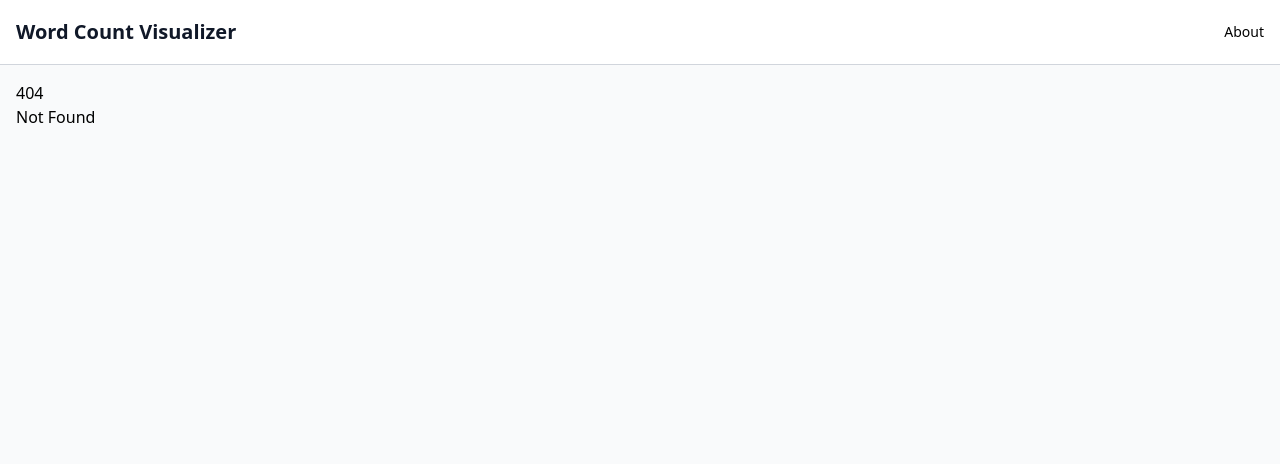
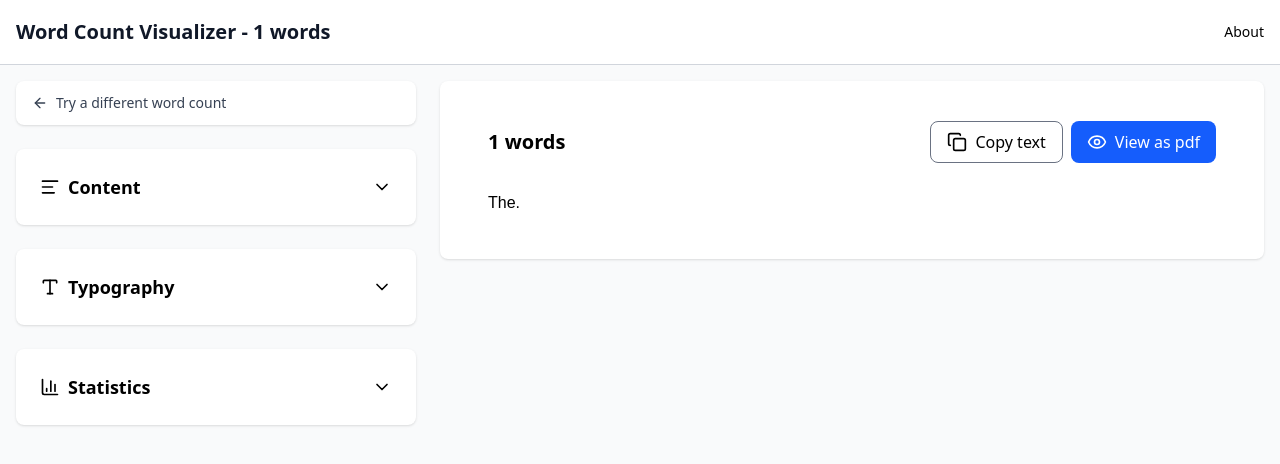
Before and after one commit to Blue-Pilkinton-Ching/word-count-visualizer, a SvelteKit app: page /words/1 in a window 1280 px wide. Before the commit this address had no page. Shown: the top 464 px of the page. Built offline with nearby package versions, Linux system fonts and the light colour scheme.

Commit message:
refactor

```diff
--- /dev/null
+++ b/src/lib/components/App.svelte
@@ -0,0 +1,152 @@
+<script lang="ts">
+	let {
+		title,
+		searchTitle,
+		description,
+		wordCount
+	}: { title: string; searchTitle: string; description: string; wordCount?: number } = $props();
+
+	import {
+		generateSampleText,
+		countWords,
+		type TextGenerationOptions
+	} from '$lib/utils/text-generation';
+	import ContentConfig from '$lib/components/ContentConfig.svelte';
+	import TypographyConfig from '$lib/components/TypographyConfig.svelte';
+	import Statistics from '$lib/components/Statistics.svelte';
+	import DocumentPreview from '$lib/components/DocumentPreview.svelte';
+	import Words from '$lib/components/Words.svelte';
+	import { ArrowLeft } from 'lucide-svelte';
+
+	import { page } from '$app/state';
+
+	let wordCountInput: number = $state(
+		wordCount ?? (Number(page.url.searchParams.get('words')) || 50)
+	);
+	let customText = $state('');
+	let useCustomText = $state(false);
+	let fontSize = $state(12);
+	let fontFamily = $state('Arial');
+	let lineSpacing = $state(2.0);
+	let language = $state('en');
+	let includePunctuation = $state(true);
+	let averageSentenceLength = $state(12);
+	let paragraphLength = $state(80);
+
+	let textPreviewTitle = $derived(
+		wordCount ? `${wordCount.toLocaleString()} words` : ' Text Preview'
+	);
+
+	function getDisplayText(): string {
+		if (useCustomText && customText.trim()) {
+			return customText;
+		}
+		const options: TextGenerationOptions = {
+			includePunctuation,
+			averageSentenceLength,
+			paragraphLength
+		};
+		return generateSampleText(wordCountInput ?? 0, language, options);
+	}
+
+	$effect(() => {
+		if (useCustomText && customText.trim()) {
+			wordCountInput = countWords(customText);
+		}
+	});
+
+	const displayText = $derived(getDisplayText());
+	const actualWordCount = $derived(countWords(displayText));
+	const sentences = $derived(displayText.split(/[.!?]+/).filter((s) => s.trim().length > 0).length);
+	const paragraphs = $derived(
+		displayText.split(/\n\s*\n/).filter((p) => p.trim().length > 0).length
+	);
+	const avgWordsPerSentence = $derived(
+		sentences > 0 ? Math.round((actualWordCount / sentences) * 10) / 10 : 0
+	);
+	const avgWordsPerParagraph = $derived(
+		paragraphs > 0 ? Math.round((actualWordCount / paragraphs) * 10) / 10 : 0
+	);
+
+	// RTL languages detection
+	const rtlLanguages = ['ar', 'he'];
+	const isRTL = $derived(rtlLanguages.includes(language));
+</script>
+
+<svelte:head>
+	<title>{searchTitle}</title>
+	<meta name="description" content={description} />
+	<meta name="language" content="English" />
+	<meta
+		name="keywords"
+		content="word count, pages calculator, document length, essay length, word counter, page estimator, academic writing, professional writing, words visualized, word count visual, word count example, word count preview"
+	/>
+	<meta property="og:title" content={searchTitle} />
+	<meta property="og:description" content={description} />
+	<meta property="og:type" content="website" />
+	<meta
+		name="robots"
+		content="index, follow, max-image-preview:large, max-snippet:-1, max-video-preview:-1"
+	/>
+	<link rel="canonical" href="https://wordcountvisualizer.com" />
+</svelte:head>
+
+<header class="overlay-scrollbar border-b border-gray-300 bg-white">
+	<div class="container mx-auto flex h-16 items-center justify-between px-4">
+		<div class="flex w-full items-center justify-between space-x-2">
+			<a href="/">
+				<h1 class="text-xl font-semibold text-gray-900">{title}</h1>
+			</a>
+			<a href="/about" class="text-sm hover:underline">About</a>
+		</div>
+	</div>
+</header>
+<div class="overlay-scrollbar">
+	<main class="container mx-auto p-4">
+		<div class="grid gap-6 lg:grid-cols-12" itemscope itemtype="https://schema.org/WebApplication">
+			<!-- Controls Panel -->
+			<aside class="space-y-6 lg:col-span-4" aria-label="Document configuration controls">
+				{#if wordCount}
+					<a
+						href="/?words={wordCount}"
+						class="flex items-center gap-2 rounded-lg bg-white px-4 py-3 text-sm font-medium text-gray-700 shadow-sm transition-colors hover:bg-gray-50 hover:text-blue-600"
+					>
+						<ArrowLeft class="h-4 w-4" />
+						Try a different word count
+					</a>
+				{:else}
+					<Words bind:wordCountInput bind:useCustomText />
+				{/if}
+				<ContentConfig
+					bind:useCustomText
+					bind:customText
+					bind:language
+					bind:includePunctuation
+					bind:averageSentenceLength
+					bind:paragraphLength
+				/>
+				<TypographyConfig bind:fontFamily bind:fontSize bind:lineSpacing />
+				<Statistics
+					{displayText}
+					{actualWordCount}
+					{sentences}
+					{paragraphs}
+					{avgWordsPerSentence}
+					{avgWordsPerParagraph}
+				/>
+			</aside>
+
+			<!-- Preview Area -->
+			<section class="lg:col-span-8" role="main" aria-label="Document preview">
+				<DocumentPreview
+					{displayText}
+					{fontFamily}
+					{fontSize}
+					{lineSpacing}
+					{isRTL}
+					previewTitle={textPreviewTitle}
+				/>
+			</section>
+		</div>
+	</main>
+</div>
--- a/src/lib/components/DocumentPreview.svelte
+++ b/src/lib/components/DocumentPreview.svelte
@@ -6,13 +6,15 @@
 		fontFamily,
 		fontSize,
 		lineSpacing,
-		isRTL = false
+		isRTL = false,
+		previewTitle = 'Text Preview'
 	} = $props<{
 		displayText: string;
 		fontFamily: string;
 		fontSize: number;
 		lineSpacing: number;
 		isRTL?: boolean;
+		previewTitle?: string;
 	}>();
 
 	let copied = $state(false);
@@ -39,7 +41,7 @@
 		class="flex flex-col gap-4 rounded-lg bg-white px-6 py-6 shadow-sm sm:gap-6 sm:px-12 sm:py-10"
 	>
 		<div class="flex items-center justify-between">
-			<h2 class="text-xl font-semibold">Sample Text</h2>
+			<h2 class="text-xl font-semibold">{previewTitle}</h2>
 			<div class="flex gap-2">
 				<button
 					class="flex items-center rounded-lg border-gray-500 px-2 py-2 transition-colors hover:bg-gray-200 sm:border sm:px-4"
--- a/src/lib/components/Words.svelte
+++ b/src/lib/components/Words.svelte
@@ -43,6 +43,7 @@
 				bind:this={inputElement}
 				id="wordCount"
 				type="number"
+				value={wordCountInput}
 				oninput={(e) => {
 					const val = e.currentTarget.valueAsNumber;
 					wordCountInput = isNaN(val) ? undefined : Math.min(val, MAX_WORD_COUNT);
--- a/src/routes/+layout.svelte
+++ b/src/routes/+layout.svelte
@@ -6,20 +6,17 @@
 	let { children } = $props();
 </script>
 
+<svelte:head>
+	<script type="application/ld+json">
+    {JSON.stringify({
+      "@context": "https://schema.org",
+      "@type": "WebSite",
+      "name": "Word Count Visualizer Tool",
+      "url": "https://wordcountvisualizer.com",
+    })}
+	</script>
+</svelte:head>
+
 <div class="min-h-screen bg-gray-50" lang="en" dir="ltr">
-	<header class="overlay-scrollbar border-b border-gray-300 bg-white">
-		<div class="container mx-auto flex h-16 items-center justify-between px-4">
-			<div class="flex w-full items-center justify-between space-x-2">
-				<a href="/">
-					<h1 class="text-xl font-semibold text-gray-900">Word Count Visualizer</h1>
-				</a>
-				<a href="/about" class="text-sm hover:underline">About</a>
-			</div>
-		</div>
-	</header>
-	<div class="overlay-scrollbar">
-		<main class="container mx-auto p-4">
-			{@render children()}
-		</main>
-	</div>
+	{@render children()}
 </div>
--- a/src/routes/+page.svelte
+++ b/src/routes/+page.svelte
@@ -1,120 +1,9 @@
 <script lang="ts">
-	import {
-		generateSampleText,
-		countWords,
-		type TextGenerationOptions
-	} from '$lib/utils/text-generation';
-	import ContentConfig from '$lib/components/ContentConfig.svelte';
-	import TypographyConfig from '$lib/components/TypographyConfig.svelte';
-	import Statistics from '$lib/components/Statistics.svelte';
-	import DocumentPreview from '$lib/components/DocumentPreview.svelte';
-	import Words from '$lib/components/Words.svelte';
-
-	let wordCountInput: number | undefined = $state(50);
-	let customText = $state('');
-	let useCustomText = $state(false);
-	let fontSize = $state(12);
-	let fontFamily = $state('Arial');
-	let lineSpacing = $state(2.0);
-	let language = $state('en');
-	let includePunctuation = $state(true);
-	let averageSentenceLength = $state(12);
-	let paragraphLength = $state(80);
-
-	function getDisplayText(): string {
-		if (useCustomText && customText.trim()) {
-			return customText;
-		}
-		const options: TextGenerationOptions = {
-			includePunctuation,
-			averageSentenceLength,
-			paragraphLength
-		};
-		return generateSampleText(wordCountInput ?? 0, language, options);
-	}
-
-	$effect(() => {
-		if (useCustomText && customText.trim()) {
-			wordCountInput = countWords(customText);
-		}
-	});
-
-	const displayText = $derived(getDisplayText());
-	const actualWordCount = $derived(countWords(displayText));
-	const sentences = $derived(displayText.split(/[.!?]+/).filter((s) => s.trim().length > 0).length);
-	const paragraphs = $derived(
-		displayText.split(/\n\s*\n/).filter((p) => p.trim().length > 0).length
-	);
-	const avgWordsPerSentence = $derived(
-		sentences > 0 ? Math.round((actualWordCount / sentences) * 10) / 10 : 0
-	);
-	const avgWordsPerParagraph = $derived(
-		paragraphs > 0 ? Math.round((actualWordCount / paragraphs) * 10) / 10 : 0
-	);
-
-	// RTL languages detection
-	const rtlLanguages = ['ar', 'he'];
-	const isRTL = $derived(rtlLanguages.includes(language));
+	import App from '$lib/components/App.svelte';
 </script>
 
-<svelte:head>
-	<title>Word Count Visualizer - See How Many Pages Your Words Fill</title>
-	<meta
-		name="description"
-		content="Instantly visualize how many pages your words will fill. Adjust fonts, spacing, and margins to see exactly how your document will look. Free tool for students and professionals."
-	/>
-	<meta name="language" content="English" />
-	<meta
-		name="keywords"
-		content="word count, pages calculator, document length, essay length, word counter, page estimator, academic writing, professional writing"
-	/>
-	<meta property="og:title" content="Word Count Visualizer - Free Document Length Calculator" />
-	<meta
-		property="og:description"
-		content="See exactly how your words will look on paper. Perfect for students and professionals."
-	/>
-	<meta property="og:type" content="website" />
-	<meta name="twitter:card" content="summary" />
-	<meta name="twitter:title" content="Word Count Visualizer" />
-	<meta
-		name="twitter:description"
-		content="Visualize document length with our free word count calculator."
-	/>
-	<meta
-		name="robots"
-		content="index, follow, max-image-preview:large, max-snippet:-1, max-video-preview:-1"
-	/>
-	<link rel="canonical" href="https://wordcountvisualizer.com" />
-</svelte:head>
-
-<div class="grid gap-6 lg:grid-cols-12" itemscope itemtype="https://schema.org/WebApplication">
-	<!-- Controls Panel -->
-	<aside class="space-y-6 lg:col-span-4" aria-label="Document configuration controls">
-		<Words bind:wordCountInput bind:useCustomText />
-
-		<ContentConfig
-			bind:useCustomText
-			bind:customText
-			bind:language
-			bind:includePunctuation
-			bind:averageSentenceLength
-			bind:paragraphLength
-		/>
-
-		<TypographyConfig bind:fontFamily bind:fontSize bind:lineSpacing />
-
-		<Statistics
-			{displayText}
-			{actualWordCount}
-			{sentences}
-			{paragraphs}
-			{avgWordsPerSentence}
-			{avgWordsPerParagraph}
-		/>
-	</aside>
-
-	<!-- Preview Area -->
-	<section class="lg:col-span-8" role="main" aria-label="Document preview">
-		<DocumentPreview {displayText} {fontFamily} {fontSize} {lineSpacing} {isRTL} />
-	</section>
-</div>
+<App
+	title="Word Count Visualizer"
+	searchTitle="View examples of different word counts"
+	description="What does 500 words look like on a page? Use this free tool to generate preview text to find out."
+/>
--- /dev/null
+++ b/src/routes/words/[count]/+page.svelte
@@ -0,0 +1,17 @@
+<script lang="ts">
+	import App from '$lib/components/App.svelte';
+	import { page } from '$app/state';
+
+	$effect(() => {
+		if (page.params.count) {
+			page.url.searchParams.set('count', page.params.count);
+		}
+	});
+</script>
+
+<App
+	title="Word Count Visualizer - {page.params.count} words"
+	searchTitle="What does {page.params.count} words look like?"
+	description="Visual examples of what {page.params.count} words look like on a page."
+	wordCount={Number(page.params.count)}
+/>
```
